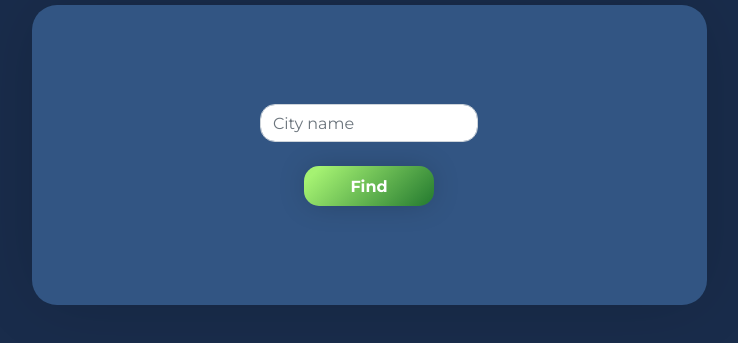
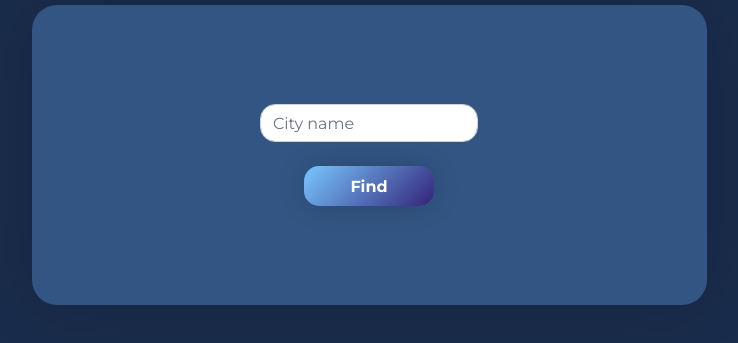
Before and after one commit to ahmed-razic/weather-app, a website: page index.html in a window 1280 px wide. Shown: the part 99-442 px from the top of the page, without its empty margins (271-1009 px from the left). Drawn offline with nearby package versions, Linux system fonts and the light colour scheme.

Commit message:
finished

```diff
--- a/style.css
+++ b/style.css
@@ -2,7 +2,7 @@
 @import url('https://fonts.googleapis.com/css?family=Montserrat:200,300,400,700,900&display=swap');
 
 :root {
-  --gradient: linear-gradient(135deg, #a5f272 10%, #23792f 100%);
+  --gradient: linear-gradient(135deg, #72b8f2 10%, #332379 100%);
   --gradient-img: linear-gradient(135deg, #72cef2 10%, #242379 100%);
   --bg-color: #192c4b;
   --bg-color--card: #325583;
```
